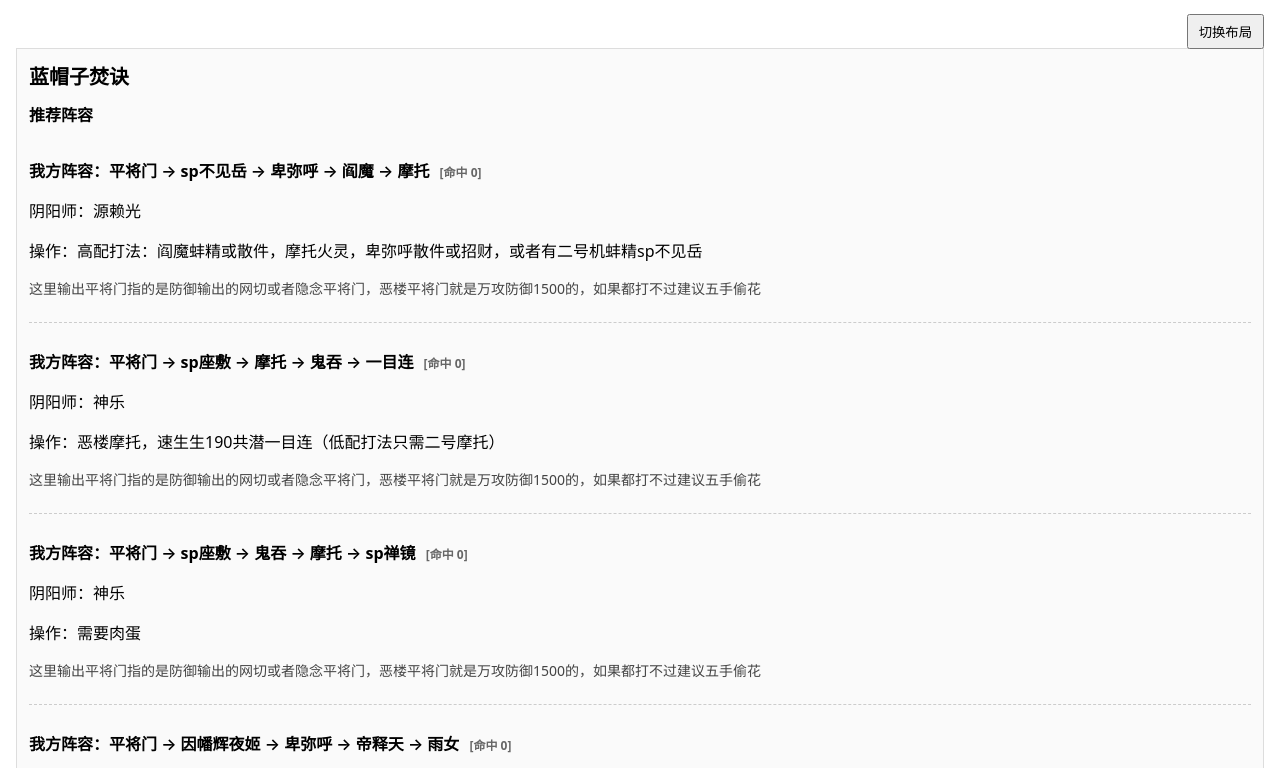
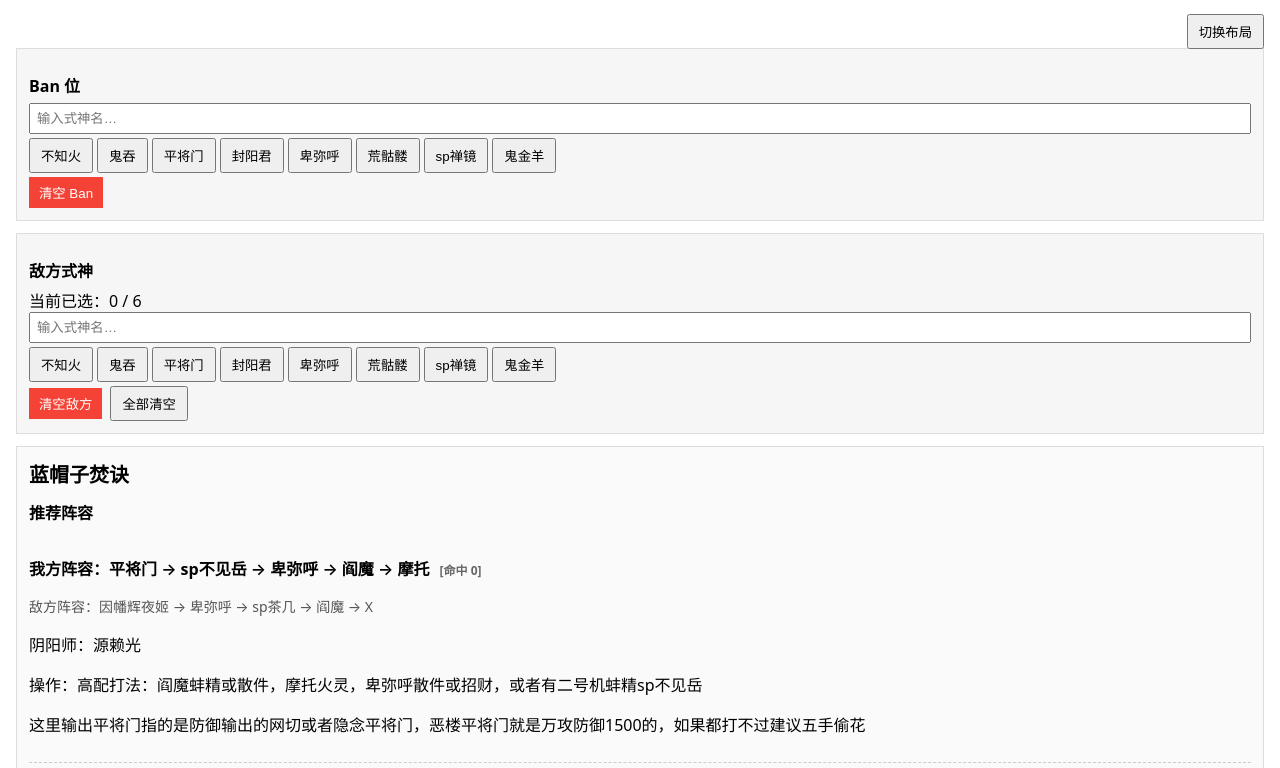
Before and after one commit to pinenut1/recommender, a plain HTML site: page index.html in a window 1280 px wide. Both pictures are taken after a click on the button "切换布局". Shown: the top 768 px of the page. Drawn offline with Linux system fonts and the light colour scheme.

Commit message:
修改竖屏,添加敌方阵容

```diff
--- a/app.js
+++ b/app.js
@@ -203,6 +203,7 @@ function updateRecommendations() {
         我方阵容：${s.my.join(" → ")}
         <span class="tags">[${tags.join(" / ")}]</span>
       </p>
+      <p class="enemy-line">敌方阵容：${s.enemy.join(" → ")}</p>
       <p>阴阳师：${s.shikigami?.join(", ") || "—"}</p>
       <p>操作：${s.operation || "—"}</p>
       <p class="notes">${s.notes || ""}</p>
--- a/index.html
+++ b/index.html
@@ -40,8 +40,7 @@
       border: none;
     }
 
-    /* ===== 顶部栏 ===== */
-
+    /* ===== 右上角切换按钮 ===== */
     .top-bar {
       position: fixed;
       top: 10px;
@@ -50,7 +49,6 @@
     }
 
     /* ===== 页面布局 ===== */
-
     .page {
       padding: 16px;
       padding-top: 48px;
@@ -63,7 +61,8 @@
     }
 
     body.vertical .page {
-      display: block;
+      display: flex;
+      flex-direction: column;
     }
 
     /* 左：推荐阵容 */
@@ -77,18 +76,26 @@
       flex: 0 0 360px;
     }
 
+    /* 横屏 sticky */
     body.horizontal .side-panel {
       position: sticky;
       top: 48px;
     }
 
-    /* ===== 面板 ===== */
+    /* ⭐ 关键修正：竖屏顺序 */
+    body.vertical .side-panel {
+      order: 1;
+    }
 
+    body.vertical .main-panel {
+      order: 2;
+    }
+
+    /* ===== 面板样式 ===== */
     .panel {
       background: var(--bg-soft);
       border: 1px solid var(--border);
       padding: 12px;
-      box-sizing: border-box;
       margin-bottom: 12px;
     }
 
@@ -106,15 +113,14 @@
       border: none;
       background: transparent;
       cursor: pointer;
-      font-size: 14px;
     }
 
     .suggestions div {
       padding: 4px 6px;
-      cursor: pointer;
       background: #fff;
       border: 1px solid var(--border);
       border-top: none;
+      cursor: pointer;
     }
 
     .suggestions div:hover {
@@ -122,7 +128,6 @@
     }
 
     /* ===== 推荐区 ===== */
-
     .recommendations {
       background: var(--bg-rec);
       border: 1px solid var(--border);
@@ -142,22 +147,21 @@
       font-weight: 600;
     }
 
+    .enemy-line {
+      color: #555;
+      font-size: 14px;
+    }
+
     .tags {
       font-size: 12px;
       color: #666;
       margin-left: 6px;
-    }
-
-    .notes {
-      color: #444;
-      font-size: 14px;
     }
   </style>
 </head>
 
 <body class="horizontal">
 
-<!-- 右上角布局切换 -->
 <div class="top-bar">
   <button onclick="
     document.body.classList.toggle('horizontal');
@@ -169,7 +173,7 @@
 
 <div class="page">
 
-  <!-- ===== 左侧：推荐阵容 ===== -->
+  <!-- 推荐阵容 -->
   <div class="main-panel">
     <div class="recommendations">
       <h1>蓝帽子焚诀</h1>
@@ -178,41 +182,30 @@
     </div>
   </div>
 
-  <!-- ===== 右侧：BP 区 ===== -->
+  <!-- BP 区 -->
   <div class="side-panel">
 
-    <!-- Ban -->
     <div class="panel">
       <h2>Ban 位</h2>
-
       <div id="ban-picked"></div>
-
       <input id="ban-input" placeholder="输入式神名…" />
       <div id="ban-suggestions" class="suggestions"></div>
-
       <div id="ban-quick"></div>
-
       <button id="remove-ban" class="danger">清空 Ban</button>
     </div>
 
-    <!-- 敌方 -->
     <div class="panel">
       <h2>敌方式神</h2>
-
       <div id="enemy-picked"></div>
       <div id="enemy-status">当前已选：0 / 6</div>
-
       <input id="enemy-input" placeholder="输入式神名…" />
       <div id="enemy-suggestions" class="suggestions"></div>
-
       <div id="enemy-quick"></div>
-
       <button id="clear-enemy" class="danger">清空敌方</button>
       <button id="clear-all">全部清空</button>
     </div>
 
   </div>
-
 </div>
 
 <script src="app.js"></script>
```
